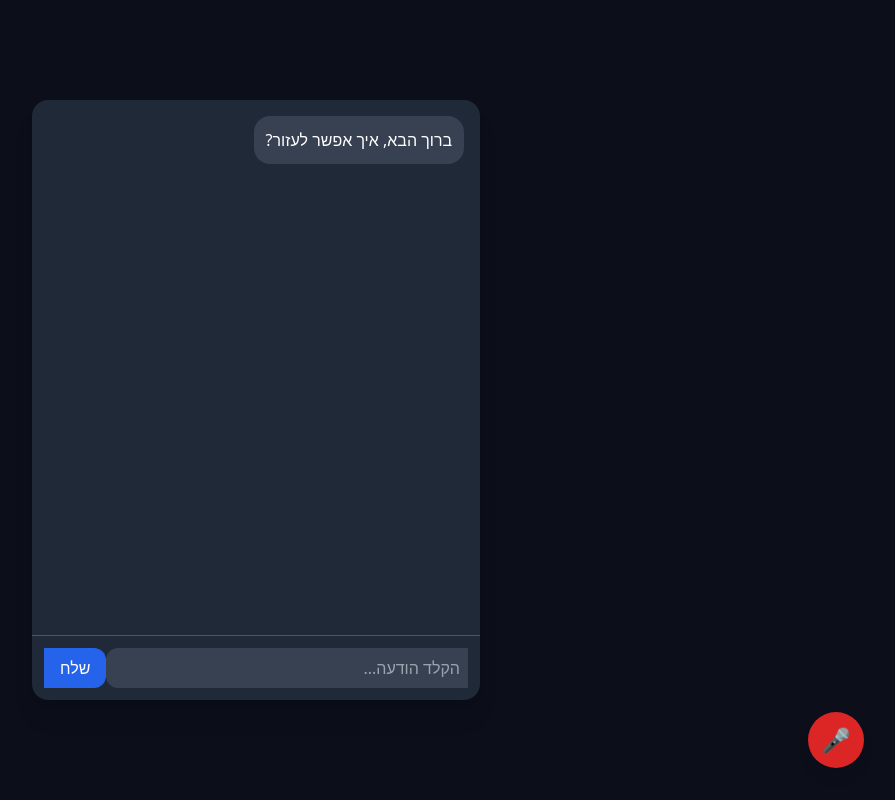
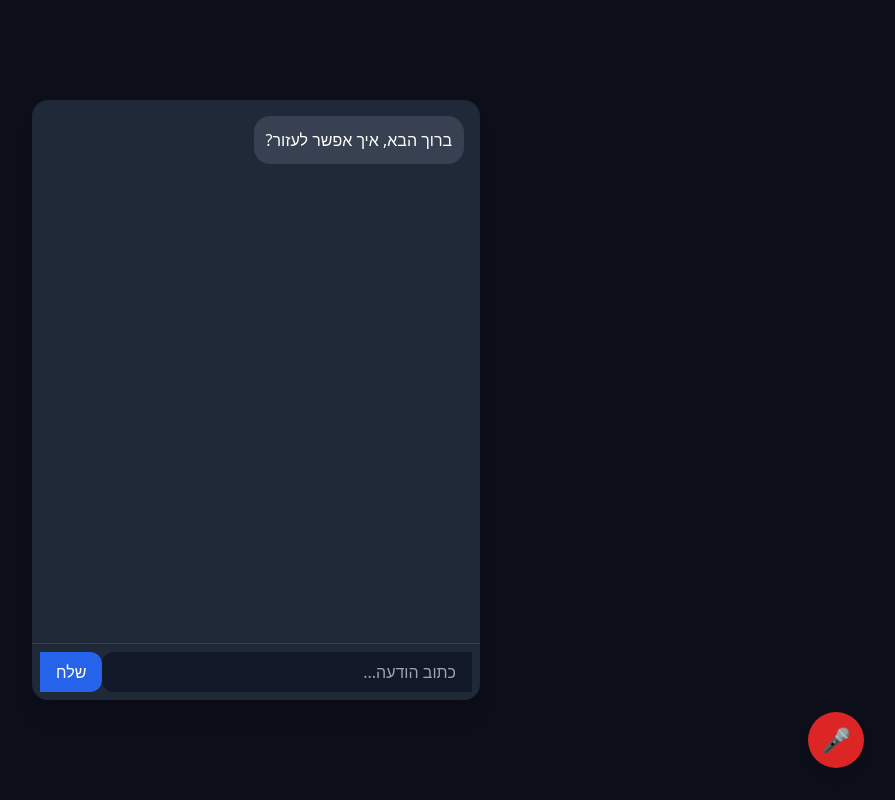
Before and after one commit to RonTheDev/chatbot-UI, a React (Vite) app: page / in a window 1280 px wide. Shown: the whole page, without its empty margins (384-1279 px from the left). Built offline with nearby package versions, Linux system fonts and the light colour scheme.

Commit message:
Sandbox snapshot commit

```diff
--- a/src/App.tsx
+++ b/src/App.tsx
@@ -13,8 +13,8 @@ export default function Chatbot() {
   const [messages, setMessages] = useState<Message[]>([
     { sender: "bot", text: "ברוך הבא, איך אפשר לעזור?" },
   ]);
+  const [inputText, setInputText] = useState("");
   const [isVoiceMode, setIsVoiceMode] = useState(false);
-  const [inputText, setInputText] = useState("");
   const mediaRecorderRef = useRef<MediaRecorder | null>(null);
   const audioChunksRef = useRef<Blob[]>([]);
   const streamRef = useRef<MediaStream | null>(null);
@@ -24,24 +24,22 @@ export default function Chatbot() {
     window.speechSynthesis.getVoices();
   }, []);
 
-  const sendTextPrompt = async () => {
+  const handleTextSubmit = async () => {
     if (!inputText.trim()) return;
-
-    const userMessage = inputText.trim();
-    setMessages((prev) => [...prev, { sender: "user", text: userMessage }]);
+    const userText = inputText.trim();
     setInputText("");
+    setMessages((prev) => [...prev, { sender: "user", text: userText }]);
 
     try {
       const res = await fetch(`${FLASK_SERVER_URL}/text`, {
         method: "POST",
         headers: { "Content-Type": "application/json" },
-        body: JSON.stringify({ prompt: userMessage }),
+        body: JSON.stringify({ prompt: userText }),
       });
       const data = await res.json();
       setMessages((prev) => [...prev, { sender: "bot", text: data.reply }]);
     } catch (err) {
-      console.error("Text chat error:", err);
-      setMessages((prev) => [...prev, { sender: "bot", text: "שגיאה בשליחה." }]);
+      console.error("Text request error:", err);
     }
   };
 
@@ -82,9 +80,8 @@ export default function Chatbot() {
             body: formData,
           });
           const data = await res.json();
-          if (!data.transcription) throw new Error("No transcription received");
+          const userText = data.transcription.trim();
 
-          const userText = data.transcription.trim();
           setMessages((prev) => [...prev, { sender: "user", text: userText }]);
 
           const ttsRes = await fetch(`${FLASK_SERVER_URL}/speak`, {
@@ -108,7 +105,7 @@ export default function Chatbot() {
 
           audio.play();
         } catch (err) {
-          console.error("Voice error:", err);
+          console.error("Voice flow error:", err);
           setMessages((prev) => [
             ...prev,
             { sender: "bot", text: "שגיאה בזיהוי קול או השמעה." },
@@ -121,7 +118,9 @@ export default function Chatbot() {
 
       const checkSilence = () => {
         analyser.getByteTimeDomainData(dataArray);
-        const maxAmplitude = Math.max(...dataArray.map((v) => Math.abs(v - 128)));
+        const maxAmplitude = Math.max(
+          ...dataArray.map((v) => Math.abs(v - 128))
+        );
 
         if (maxAmplitude < 5) {
           if (!silenceTimerRef.current) {
@@ -172,7 +171,8 @@ export default function Chatbot() {
 
       <div className="w-full max-w-md h-[600px] bg-gray-800 rounded-2xl shadow-xl flex flex-col overflow-hidden z-10">
         <div className="flex-1 overflow-y-auto p-4 space-y-3">
-          {messages.map((msg, i) => (
+          {!isVoiceMode &&
+            messages.map((msg, i) => (
               <div
                 key={i}
                 className={`flex items-end ${
@@ -196,18 +196,18 @@ export default function Chatbot() {
         </div>
 
         {!isVoiceMode && (
-          <div className="p-3 border-t border-gray-600 flex">
+          <div className="flex p-2 border-t border-gray-700">
             <input
               type="text"
               value={inputText}
               onChange={(e) => setInputText(e.target.value)}
-              onKeyDown={(e) => e.key === "Enter" && sendTextPrompt()}
-              placeholder="הקלד הודעה..."
-              className="flex-1 p-2 rounded-l-xl bg-gray-700 text-white focus:outline-none"
+              onKeyDown={(e) => e.key === "Enter" && handleTextSubmit()}
+              placeholder="כתוב הודעה..."
+              className="flex-1 bg-gray-900 text-white px-4 py-2 rounded-l-xl focus:outline-none"
             />
             <button
-              onClick={sendTextPrompt}
-              className="bg-blue-600 px-4 py-2 rounded-r-xl hover:bg-blue-500"
+              onClick={handleTextSubmit}
+              className="bg-blue-600 hover:bg-blue-500 px-4 rounded-r-xl"
             >
               שלח
             </button>
--- a/src/index.css
+++ b/src/index.css
@@ -1,6 +1,7 @@
 @tailwind base;
 @tailwind components;
 @tailwind utilities;
+
 @keyframes pulseCircle {
   0% {
     box-shadow: 0 0 0 0 rgba(0, 255, 150, 0.7);
```
Lines whose indentation alone changed are shown as unchanged.
